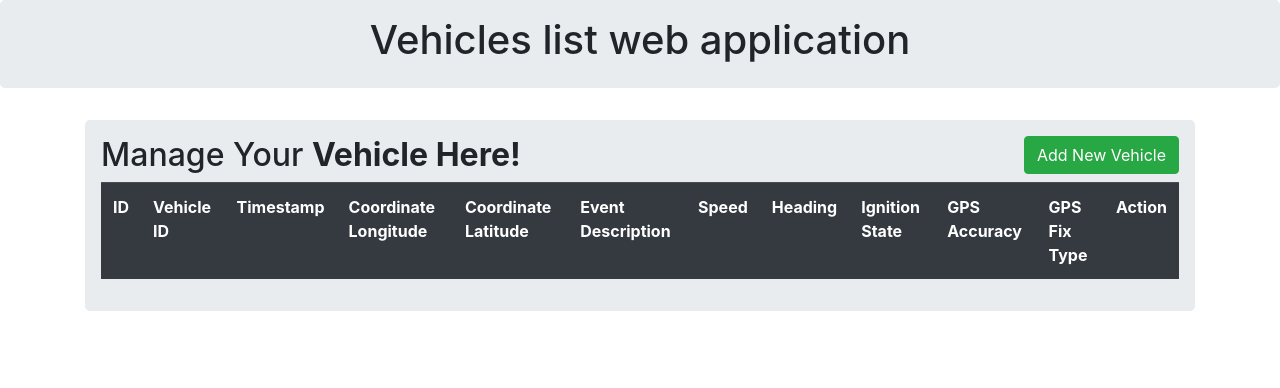
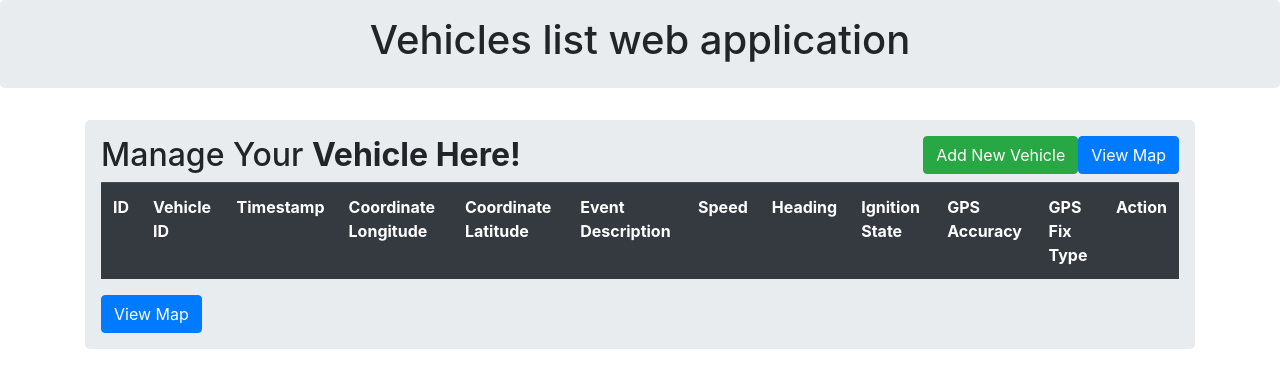
Before and after one commit to glennmkhonto/web-application, a Flask app: page / in a window 1280 px wide. Shown: the top 388 px of the page. Run offline with Flask 3, Linux system fonts and the light colour scheme; data that the repository does not hold is empty.

Commit message:
display the vehicle's location

```diff
--- a/app.py
+++ b/app.py
@@ -104,6 +104,11 @@ def insert():
 
     return redirect(url_for('Index'))
 
+@app.route('/map')
+def map_view():
+    all_data = Data.query.all()  # Fetch all vehicle data
+    return render_template("map.html", vehicles=all_data)
+
 @app.route('/update', methods=['POST'])
 def update():
     try:
--- a/templates/index.html
+++ b/templates/index.html
@@ -10,6 +10,7 @@
         <div class="col-md-12">
             <div class="jumbotron p-3">
                 <h2>Manage Your <b>Vehicle Here!</b>
+                    <a href="/map" class="btn btn-primary float-right">View Map</a>
                     <button type="button" class="btn btn-success float-right" data-toggle="modal" data-target="#mymodal">Add New Vehicle</button></h2>
 
                 {% with messages = get_flashed_messages() %}
@@ -117,6 +118,7 @@
                     </div>
                     {% endfor %}
                 </table>
+                <a href="/map" class="btn btn-primary">View Map</a>
             </div>
             <div id="mymodal" class="modal fade" role="dialog">
                 <div class="modal-dialog">
```
Also changed, not shown: templates/map.html (added, +25 -0 lines).
